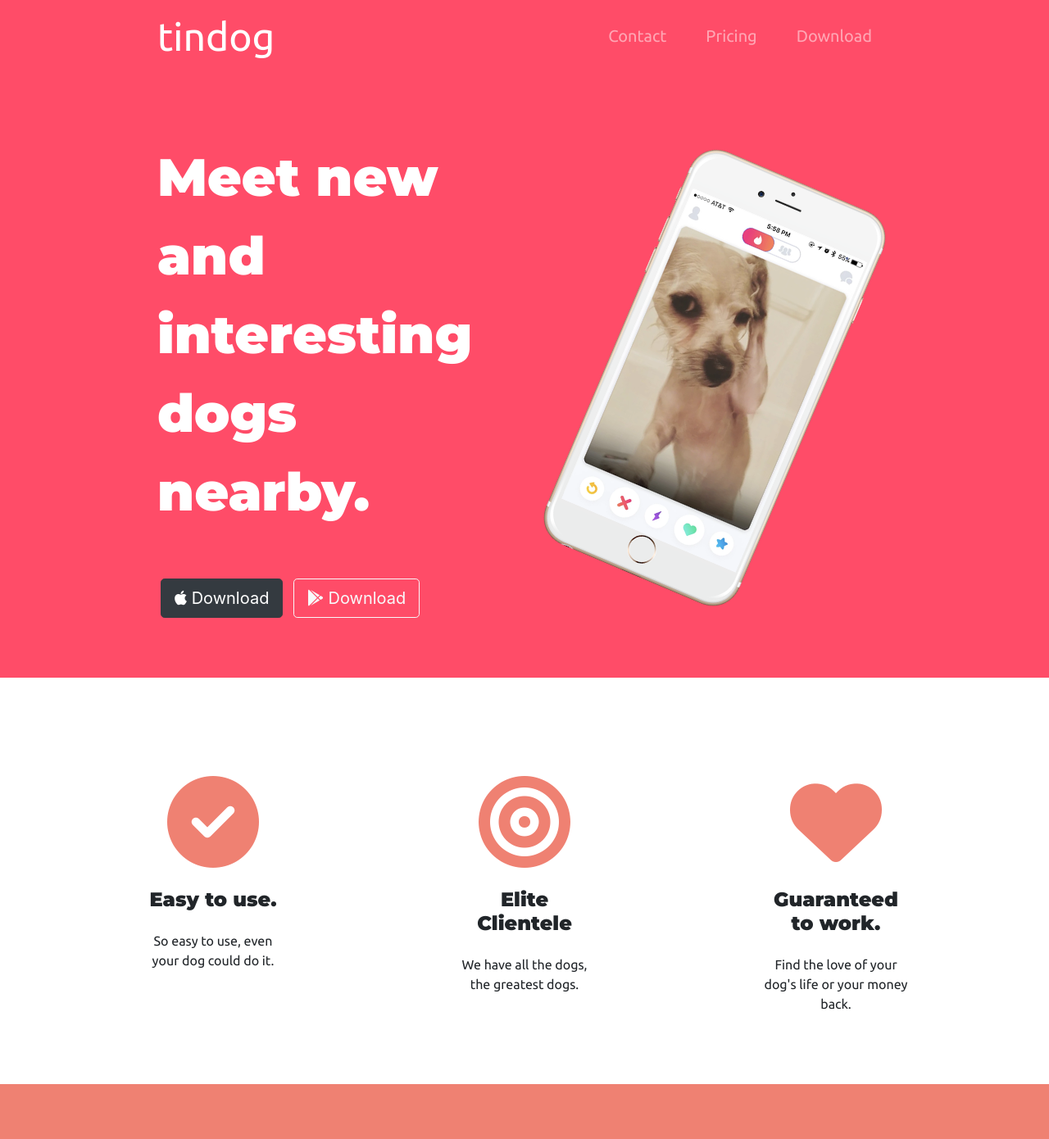
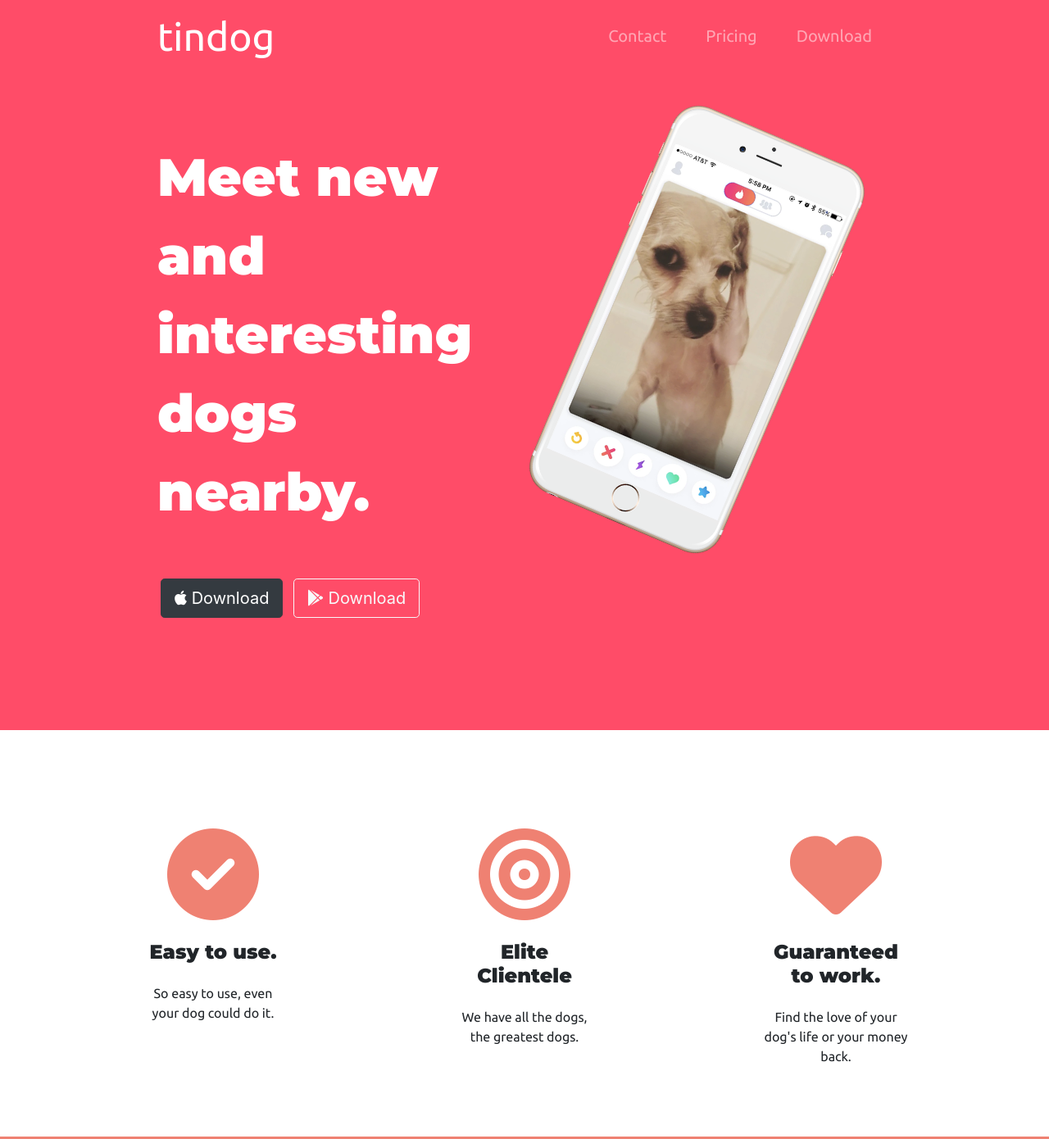
Before and after one commit to shahbaz42/tindog, a plain HTML site: page index.html in a window 1280 px wide. Shown: the part 23-1413 px from the top of the page at 82% size. Drawn offline with nearby package versions, Linux system fonts and the light colour scheme.

Commit message:
Update styles.css

```diff
--- a/css/styles.css
+++ b/css/styles.css
@@ -1,5 +1,6 @@
 #title {
   background-color: #ff4c68;
+
 }
 
 h1 {
@@ -31,7 +32,7 @@ p{
 }
 
 .container-fluid{
-  padding: 2% 15%;
+  padding: 2% 15% 7%;
 }
 
 /* navbar */
@@ -57,19 +58,23 @@ p{
 }
 
 .title-image-div{
-  display: flex;
-  justify-content: center;
-  align-items: center;
+
 }
 
 .title-image{
   transform: rotate(23deg);
-  width:60%;
+  width:55%;
+  position: absolute;
+  top : 25px;
+  left: 18%;
 }
 
 /* Features */
 
 #features{
+  background-color: white;
+  position: relative;
+  z-index: 1;
 
 }
 
@@ -161,7 +166,7 @@ p{
 
 .pricing-h3{
   padding-bottom: 0;
-  margin-bottom: 0;
+  margin-bottom: 0
 }
 
 .pricing-col{
```
